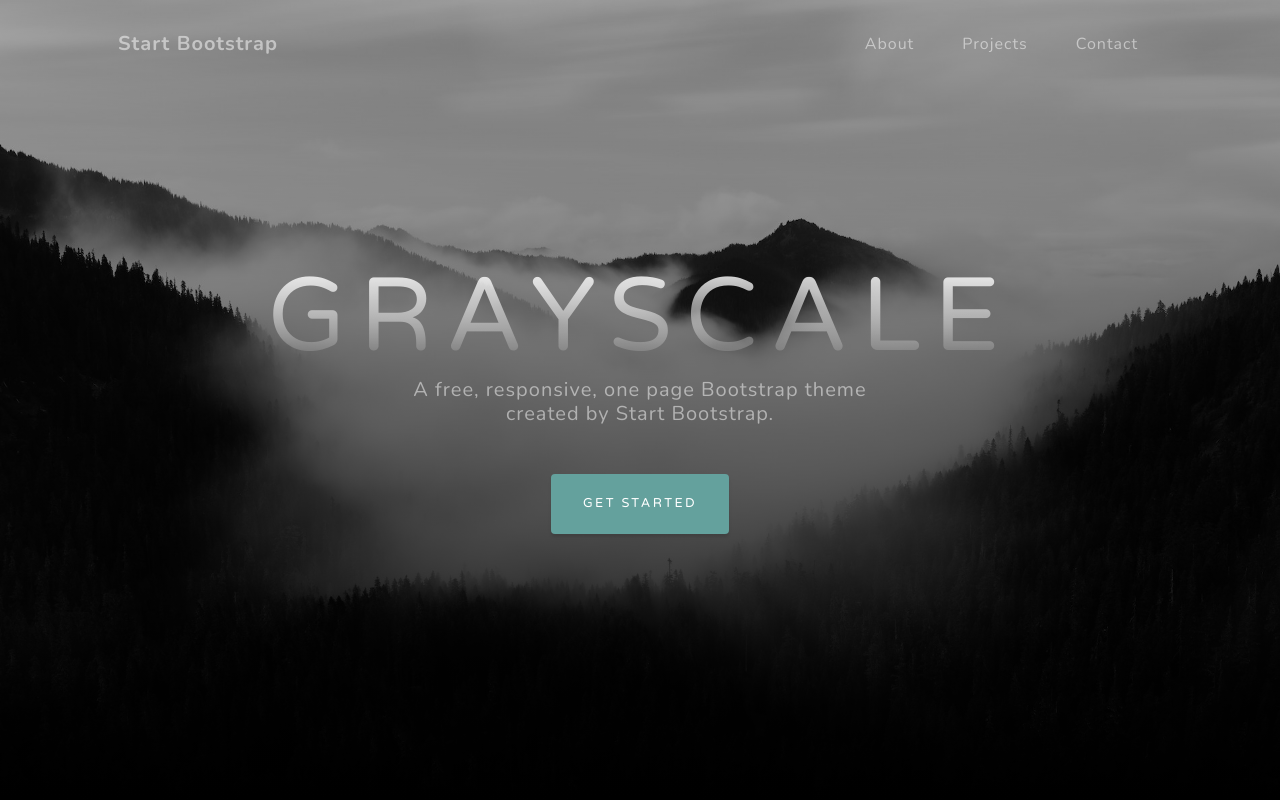
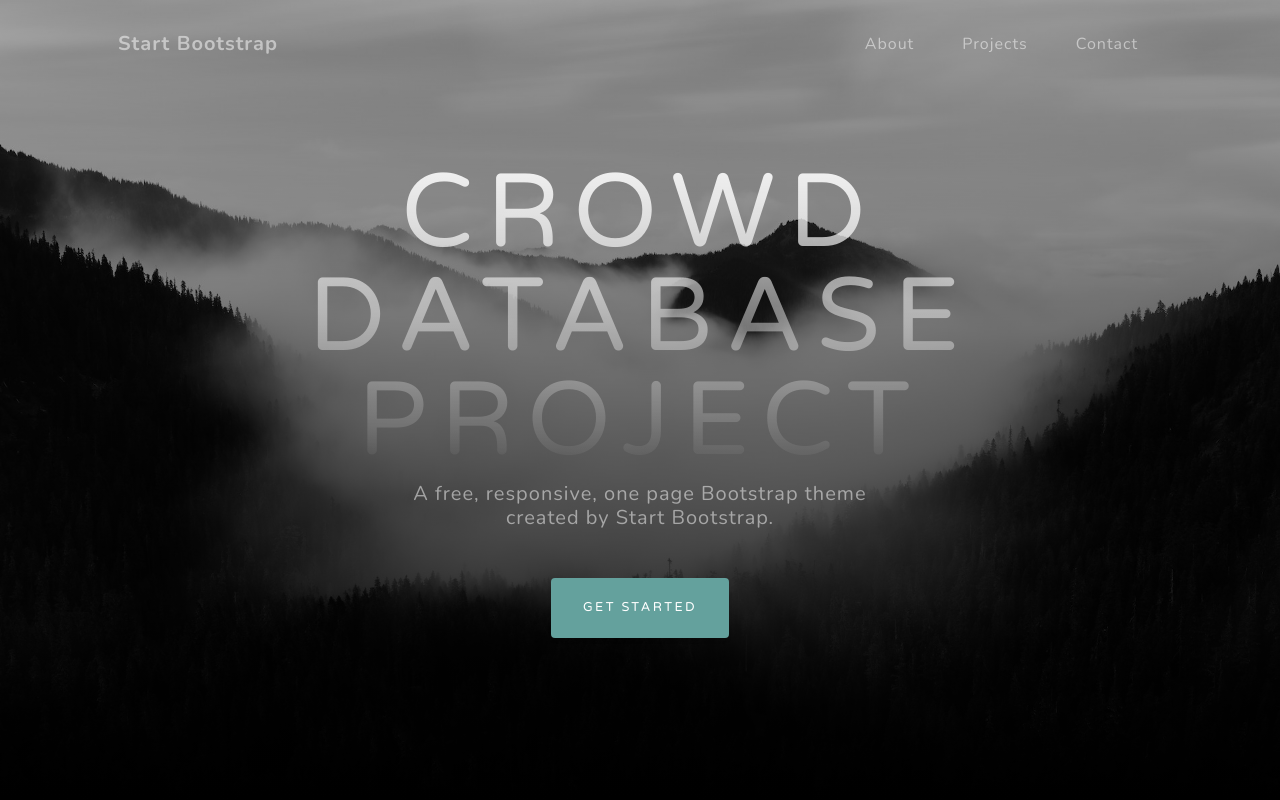
Before and after one commit to kiwiyoung/serveless-website, a plain HTML site: page index.html in a window 1280 px wide. Shown: the top 800 px of the page. Drawn offline with nearby package versions, Linux system fonts and the light colour scheme.

Commit message:
update head

```diff
--- a/index.html
+++ b/index.html
@@ -38,7 +38,7 @@
             <div class="container px-4 px-lg-5 d-flex h-100 align-items-center justify-content-center">
                 <div class="d-flex justify-content-center">
                     <div class="text-center">
-                        <h1 class="mx-auto my-0 text-uppercase">Grayscale</h1>
+                        <h1 class="mx-auto my-0 text-uppercase">Crowd database project</h1>
                         <h2 class="text-white-50 mx-auto mt-2 mb-5">A free, responsive, one page Bootstrap theme created by Start Bootstrap.</h2>
                         <a class="btn btn-primary" href="#about">Get Started</a>
                     </div>
```
